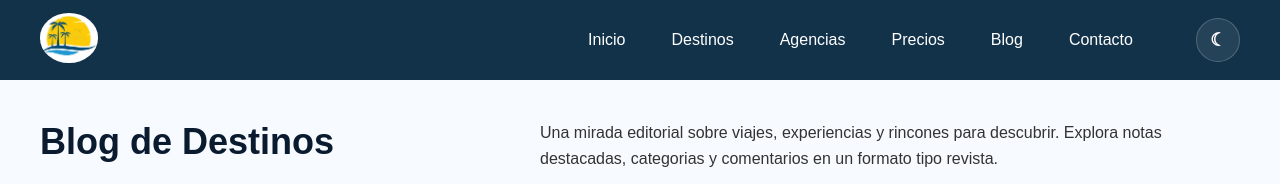
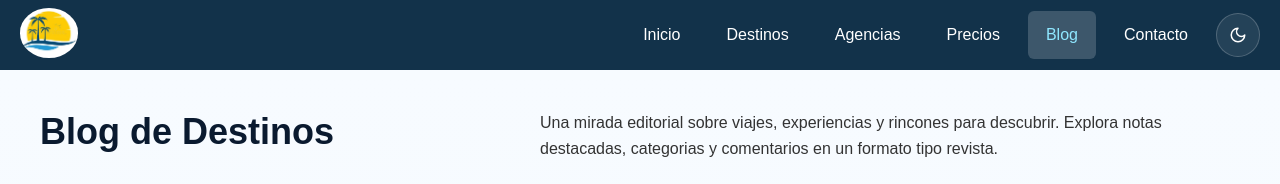
Before and after one commit to prieto555/Tp2_Prog.-y-Servicios-Web, a plain HTML site: page view/Blog.html in a window 1280 px wide. Shown: the top 184 px of the page. Drawn offline with Linux system fonts and the light colour scheme.

Commit message:
syles(navbar) : add new styles in navbar

```diff
--- a/css/style.css
+++ b/css/style.css
@@ -126,13 +126,13 @@ header {
 }
 
 .contenedor-nav {
-    width: min(100%, calc(var(--layout-max-width) + (var(--layout-padding-inline) * 2)));
+
     margin: 0 auto;
     padding: 0 var(--layout-padding-inline);
     display: flex;
     justify-content: space-between;
     align-items: center;
-    min-height: 80px;
+    min-height: 70px;
 }
 
 header.header-scrolled {
@@ -168,6 +168,16 @@ nav ul li a {
 
 nav ul li a:hover {
     background-color: rgba(255, 255, 255, 0.12);
+    color: #8fe7ff;
+}
+
+body.page-inicio .nav-menu a[href="Principal.html"],
+body.page-destinos .nav-menu a[href="Destinos.html"],
+body.page-agencias .nav-menu a[href="Agencias.html"],
+body.page-precios .nav-menu a[href="Precios.html"],
+body.page-blog .nav-menu a[href="Blog.html"],
+body.page-contacto .nav-menu a[href="Contacto.html"] {
+    background-color: rgba(255, 255, 255, 0.18);
     color: #8fe7ff;
 }
 
@@ -237,8 +247,17 @@ nav ul li a:hover {
 }
 
 .theme-toggle-icon {
+    display: inline-flex;
+    align-items: center;
+    justify-content: center;
     font-size: 18px;
     line-height: 1;
+}
+
+.theme-toggle-svg {
+    width: 18px;
+    height: 18px;
+    flex-shrink: 0;
 }
 
 /* Animación cuando el checkbox está marcado */
@@ -534,7 +553,7 @@ footer {
 
     .nav-menu {
         position: absolute;
-        top: 80px;
+        top: 70px;
         left: 0;
         right: 0;
         width: 100%;
@@ -563,6 +582,9 @@ footer {
         margin-right: 10px;
         padding: 8px 14px;
         font-size: 13px;
+        display: flex;
+        justify-content: center;
+                align-items: center;
     }
 
     .nav-menu ul li {
@@ -2492,6 +2514,16 @@ body.dark-mode .footer-content ul li a:hover {
     color: #7adfff;
 }
 
+body.dark-mode.page-inicio .nav-menu a[href="Principal.html"],
+body.dark-mode.page-destinos .nav-menu a[href="Destinos.html"],
+body.dark-mode.page-agencias .nav-menu a[href="Agencias.html"],
+body.dark-mode.page-precios .nav-menu a[href="Precios.html"],
+body.dark-mode.page-blog .nav-menu a[href="Blog.html"],
+body.dark-mode.page-contacto .nav-menu a[href="Contacto.html"] {
+    background-color: rgba(122, 223, 255, 0.14);
+    color: #7adfff;
+}
+
 body.dark-mode .theme-toggle {
     background: rgba(122, 223, 255, 0.12);
     border-color: rgba(122, 223, 255, 0.3);
--- a/js/dark-mode.js
+++ b/js/dark-mode.js
@@ -2,6 +2,26 @@ const themeStorageKey = "theme-preference";
 const body = document.body;
 const toggle = document.getElementById("dark-mode-toggle");
 const header = document.querySelector("header");
+const lucideIcons = {
+    moon: `
+        <svg class="theme-toggle-svg lucide lucide-moon" xmlns="http://www.w3.org/2000/svg" viewBox="0 0 24 24" fill="none" stroke="currentColor" stroke-width="2" stroke-linecap="round" stroke-linejoin="round" aria-hidden="true" focusable="false">
+            <path d="M12 3a6 6 0 0 0 9 9 9 9 0 1 1-9-9" />
+        </svg>
+    `,
+    sun: `
+        <svg class="theme-toggle-svg lucide lucide-sun" xmlns="http://www.w3.org/2000/svg" viewBox="0 0 24 24" fill="none" stroke="currentColor" stroke-width="2" stroke-linecap="round" stroke-linejoin="round" aria-hidden="true" focusable="false">
+            <circle cx="12" cy="12" r="4" />
+            <path d="M12 2v2" />
+            <path d="M12 20v2" />
+            <path d="m4.93 4.93 1.41 1.41" />
+            <path d="m17.66 17.66 1.41 1.41" />
+            <path d="M2 12h2" />
+            <path d="M20 12h2" />
+            <path d="m6.34 17.66-1.41 1.41" />
+            <path d="m19.07 4.93-1.41 1.41" />
+        </svg>
+    `
+};
 
 function updateToggle(theme) {
     if (!toggle) {
@@ -9,7 +29,7 @@ function updateToggle(theme) {
     }
 
     const isDark = theme === "dark";
-    const icon = isDark ? "☀" : "☾";
+    const icon = isDark ? lucideIcons.sun : lucideIcons.moon;
 
     toggle.innerHTML = `<span class="theme-toggle-icon" aria-hidden="true">${icon}</span>`;
     toggle.setAttribute("aria-pressed", String(isDark));
--- a/view/Blog.html
+++ b/view/Blog.html
@@ -6,8 +6,8 @@
     <title>Blog</title>
     <link rel="stylesheet" href="../css/style.css">
 </head>
-<body>
-    <header>
+<body class="page-blog">
+   <header>
         <div class="contenedor-nav">
             <div class="logo"><img src="../assets/img/logo.jpg" alt="Logo de Turismo"></div>
 
@@ -30,10 +30,10 @@
                     <li><a href="Precios.html">Precios</a></li>
                     <li><a href="Blog.html">Blog</a></li>
                     <li><a href="Contacto.html">Contacto</a></li>
+                    <li> <button type="button" class="theme-toggle" id="dark-mode-toggle" aria-pressed="false"
+                            aria-label="Activar modo oscuro">Modo oscuro</button></li>
                 </ul>
             </nav>
-            <button type="button" class="theme-toggle" id="dark-mode-toggle" aria-pressed="false" aria-label="Activar modo oscuro">Modo oscuro</button>
-
 
         </div>
     </header>
```
Also changed, not shown: view/Agencias.html (+4 -3 lines), view/Contacto.html (+4 -3 lines), view/Destinos.html (+4 -4 lines), view/Precios.html (+4 -4 lines), view/Principal.html (+35 -25 lines).
